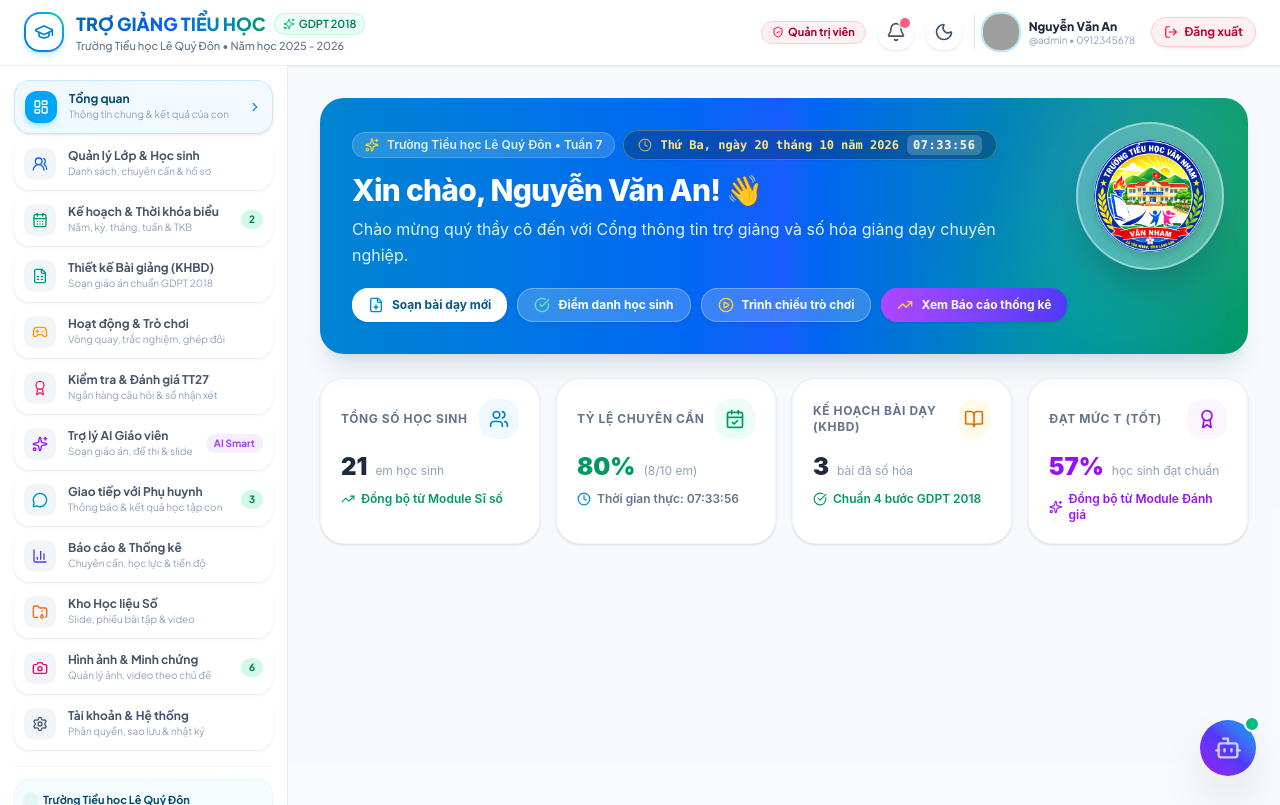
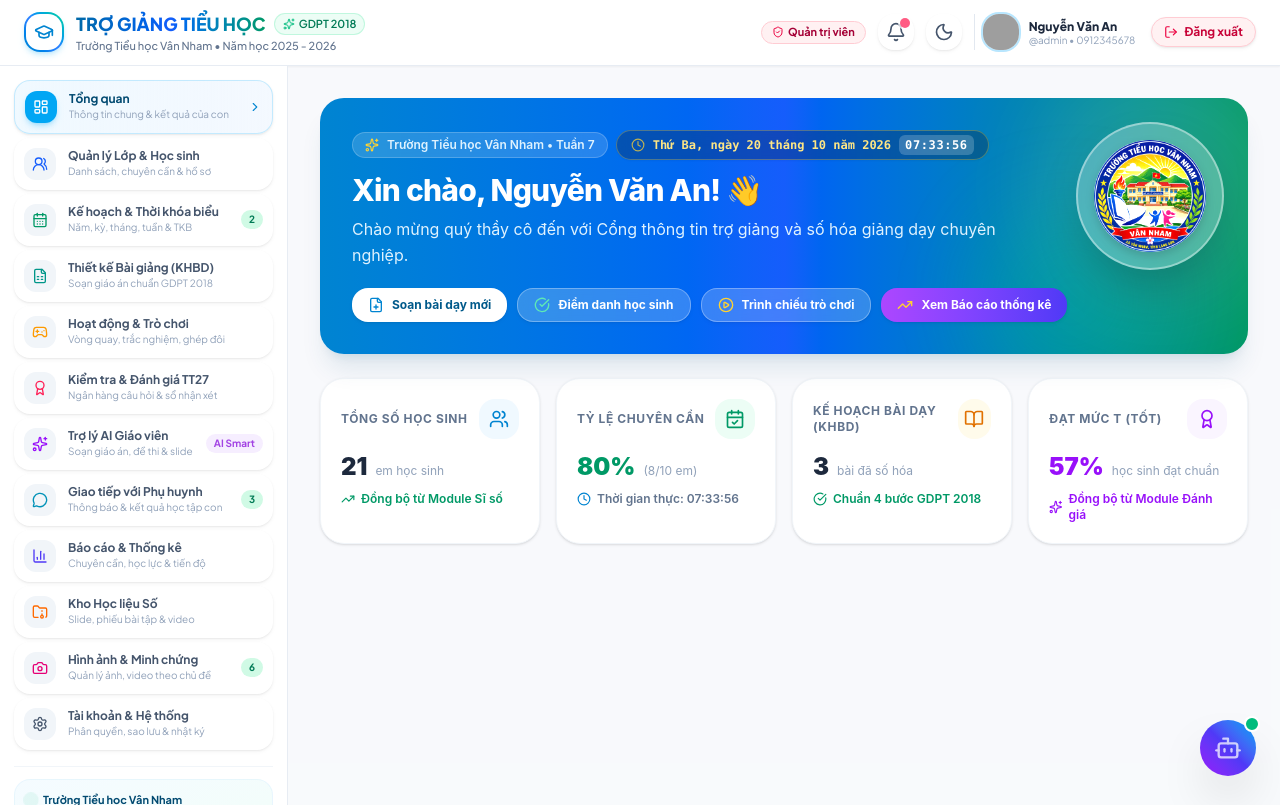
Before and after one commit to trankhuonghieu/trogiangtieuhoc, a React (Vite) app: page / in a window 1280 px wide. Built offline with nearby package versions, Linux system fonts and the light colour scheme; grey boxes are pictures that could not be loaded.

Commit message:
chore: rename school from Lê Quý Đôn to Vân Nham

```diff
--- a/server.ts
+++ b/server.ts
@@ -216,7 +216,7 @@ ${fileContext}
   if (type === 'lesson_plan' || lowerPrompt.includes('giáo án') || lowerPrompt.includes('kế hoạch bài dạy')) {
     return `### KẾ HOẠCH BÀI DẠY (GIÁO ÁN) CHUẨN GDPT 2018 - CÔNG VĂN 2345/BGDĐT-GDTH
 ${fileContext}
-**Trường Tiểu học:** Lê Quý Đôn | **Tổ Chuyên môn:** Khối 3
+**Trường Tiểu học:** Vân Nham | **Tổ Chuyên môn:** Khối 3
 **Môn học:** Tích hợp theo yêu cầu | **Thời lượng:** 35 phút
 
 #### I. YÊU CẦU CẦN ĐẠT
--- a/src/components/layout/Navbar.tsx
+++ b/src/components/layout/Navbar.tsx
@@ -117,7 +117,7 @@ export const Navbar: React.FC<NavbarProps> = ({ onToggleSidebar }) => {
               </span>
             </div>
             <p className="text-[11px] text-slate-500 font-medium hidden md:block">
-              {schoolName || 'Trường Tiểu học Lê Quý Đôn'} • Năm học 2025 - 2026
+              {schoolName || 'Trường Tiểu học Vân Nham'} • Năm học 2025 - 2026
             </p>
           </div>
         </div>
--- a/src/components/modules/LearningMaterialsModule.tsx
+++ b/src/components/modules/LearningMaterialsModule.tsx
@@ -198,7 +198,7 @@ export const LearningMaterialsModule: React.FC = () => {
   <table class="header-table">
     <tr>
       <td style="text-align: left; vertical-align: top;">
-        <strong>TRƯỜNG TIỂU HỌC LÊ QUÝ ĐÔN</strong><br/>
+        <strong>TRƯỜNG TIỂU HỌC Vân Nham</strong><br/>
         <em>Kho dữ liệu học liệu số GDPT 2018</em>
       </td>
       <td style="text-align: right; vertical-align: top;">
@@ -731,7 +731,7 @@ export const LearningMaterialsModule: React.FC = () => {
               {viewingMaterial.type === 'worksheet' && (
                 <div className="bg-white p-5 rounded-2xl border border-slate-200 shadow-sm space-y-3 text-xs">
                   <div className="flex justify-between pb-2 border-b border-slate-100 text-[11px] font-bold text-slate-600">
-                    <span>Trường TH Lê Quý Đôn</span>
+                    <span>Trường TH Vân Nham</span>
                     <span>PHIẾU HỌC TẬP & ÔN TẬP</span>
                   </div>
                   <div className="text-slate-800 font-bold text-sm text-center uppercase py-1">
--- a/src/components/modules/SettingsSystemModule.tsx
+++ b/src/components/modules/SettingsSystemModule.tsx
@@ -391,7 +391,7 @@ export const SettingsSystemModule: React.FC = () => {
                     required
                     value={editingSchoolName}
                     onChange={(e) => setEditingSchoolName(e.target.value)}
-                    placeholder="Ví dụ: Trường Tiểu học Lê Quý Đôn..."
+                    placeholder="Ví dụ: Trường Tiểu học Vân Nham..."
                     className="w-full bg-slate-50 border border-slate-200 pl-10 pr-4 py-3 rounded-2xl text-xs font-bold text-slate-800 outline-none focus:border-emerald-500 focus:bg-white transition-all shadow-inner"
                   />
                 </div>
--- a/src/context/AppContext.tsx
+++ b/src/context/AppContext.tsx
@@ -196,7 +196,7 @@ export const AppProvider: React.FC<{ children: ReactNode }> = ({ children }) =>
   const [activeTab, setActiveTab] = useState<ActiveTab>('dashboard');
   const [darkMode, setDarkMode] = useState<boolean>(initial?.darkMode || false);
   const [schoolName, setSchoolName] = useState<string>(
-    initial?.schoolName || 'Trường Tiểu học Lê Quý Đôn'
+    initial?.schoolName || 'Trường Tiểu học Vân Nham'
   );
   const [schoolAddress, setSchoolAddress] = useState<string>(
     initial?.schoolAddress || 'Số 123 Đường Sư Vạn Hạnh, Phường 12, Quận 10, TP. Hồ Chí Minh'
--- a/src/data/mockData.ts
+++ b/src/data/mockData.ts
@@ -29,7 +29,7 @@ export const INITIAL_USERS: User[] = [
     avatar: 'https://images.unsplash.com/photo-1534528741775-53994a69daeb?w=150&auto=format&fit=crop&q=80',
     role: 'admin',
     position: 'Quản trị viên',
-    school: 'Trường Tiểu học Lê Quý Đôn',
+    school: 'Trường Tiểu học Vân Nham',
     phone: '0912345678',
     isActive: true,
     createdAt: '2025-08-01',
@@ -44,7 +44,7 @@ export const INITIAL_USERS: User[] = [
     avatar: 'https://images.unsplash.com/photo-1573496359142-b8d87734a5a2?w=150&auto=format&fit=crop&q=80',
     role: 'principal',
     position: 'Hiệu trưởng',
-    school: 'Trường Tiểu học Lê Quý Đôn',
+    school: 'Trường Tiểu học Vân Nham',
     phone: '0987654321',
     isActive: true,
     createdAt: '2025-08-15',
@@ -59,7 +59,7 @@ export const INITIAL_USERS: User[] = [
     avatar: 'https://images.unsplash.com/photo-1472099645785-5658abf4ff4e?w=150&auto=format&fit=crop&q=80',
     role: 'principal',
     position: 'Hiệu phó',
-    school: 'Trường Tiểu học Lê Quý Đôn',
+    school: 'Trường Tiểu học Vân Nham',
     phone: '0982345678',
     isActive: true,
     createdAt: '2025-08-18',
@@ -78,7 +78,7 @@ export const INITIAL_USERS: User[] = [
     homeroomClassId: 'class-3a1',
     homeroomClassName: 'Lớp 3A1',
     subjects: ['Toán', 'Tiếng Việt', 'Tự nhiên và Xã hội', 'Đạo đức', 'HĐTN'],
-    school: 'Trường Tiểu học Lê Quý Đôn',
+    school: 'Trường Tiểu học Vân Nham',
     phone: '0903112233',
     isActive: true,
     createdAt: '2025-08-20',
@@ -97,7 +97,7 @@ export const INITIAL_USERS: User[] = [
     homeroomClassId: 'class-1a1',
     homeroomClassName: 'Lớp 1A1',
     subjects: ['Toán', 'Tiếng Việt', 'Tự nhiên và Xã hội', 'Đạo đức', 'HĐTN'],
-    school: 'Trường Tiểu học Lê Quý Đôn',
+    school: 'Trường Tiểu học Vân Nham',
     phone: '0903887766',
     isActive: true,
     createdAt: '2025-08-20',
@@ -113,7 +113,7 @@ export const INITIAL_USERS: User[] = [
     role: 'subject_teacher',
     position: 'Giáo viên bộ môn',
     subjects: ['Tiếng Anh', 'Tin học'],
-    school: 'Trường Tiểu học Lê Quý Đôn',
+    school: 'Trường Tiểu học Vân Nham',
     phone: '0978889900',
     isActive: true,
     createdAt: '2025-08-22',
@@ -133,7 +133,7 @@ export const INITIAL_USERS: User[] = [
     homeroomClassName: 'Lớp 3A1',
     linkedStudentId: 'stu-01',
     linkedStudentName: 'Nguyễn Minh Khang',
-    school: 'Trường Tiểu học Lê Quý Đôn',
+    school: 'Trường Tiểu học Vân Nham',
     phone: '0919988776',
     isActive: true,
     createdAt: '2025-09-05',
@@ -1481,7 +1481,7 @@ export const INITIAL_LEARNING_MATERIALS: LearningMaterial[] = [
     topic: 'Đánh giá định kỳ',
     fileSize: '850 KB',
     uploaderName: 'ThS. Trần Thị Mai',
-    sourceName: 'Thư viện Trường Tiểu học Lê Quý Đôn',
+    sourceName: 'Thư viện Trường Tiểu học Vân Nham',
     uploadDate: '2026-10-08',
     downloadsCount: 89,
     url: 'https://images.unsplash.com/photo-1580582932707-520aed937b7b?w=800&auto=format&fit=crop&q=80',
```
